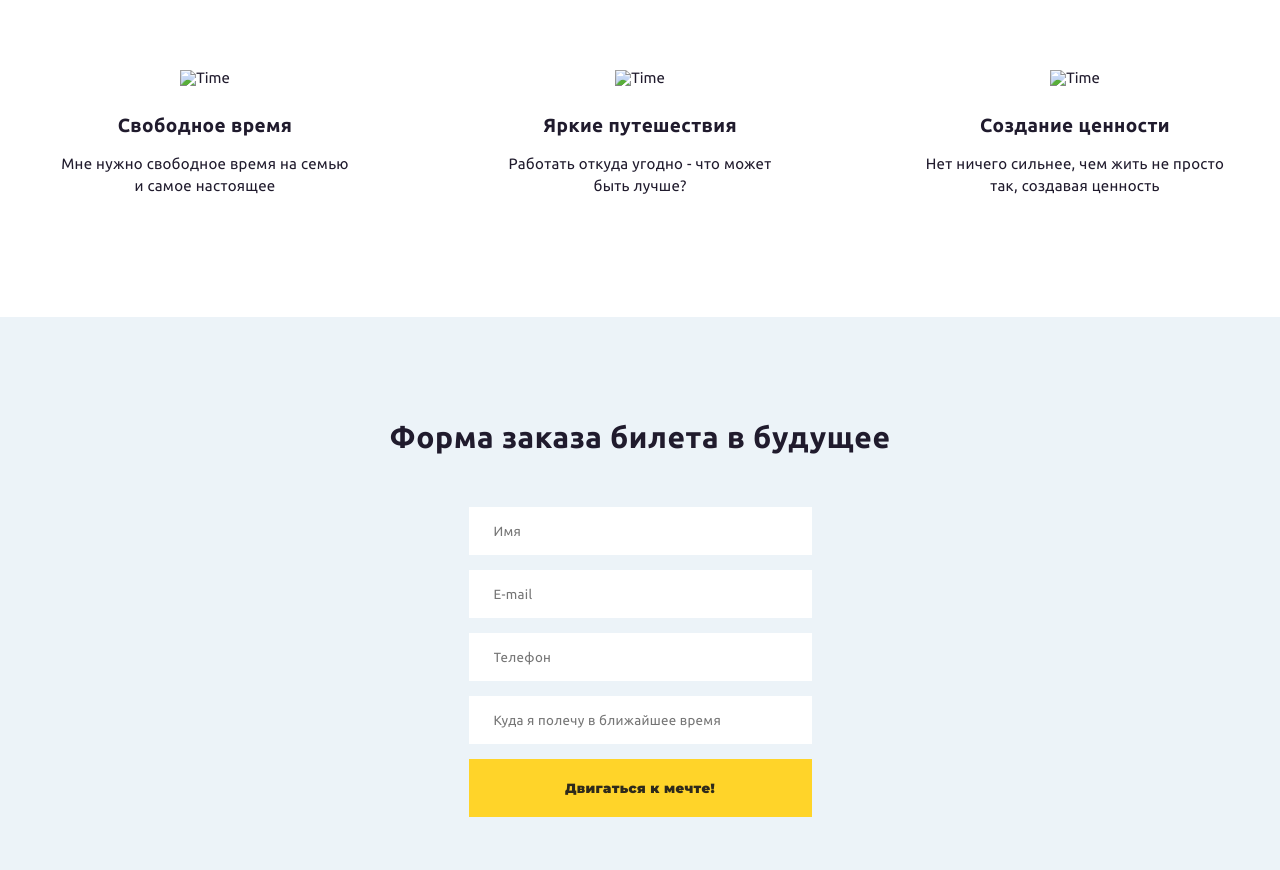
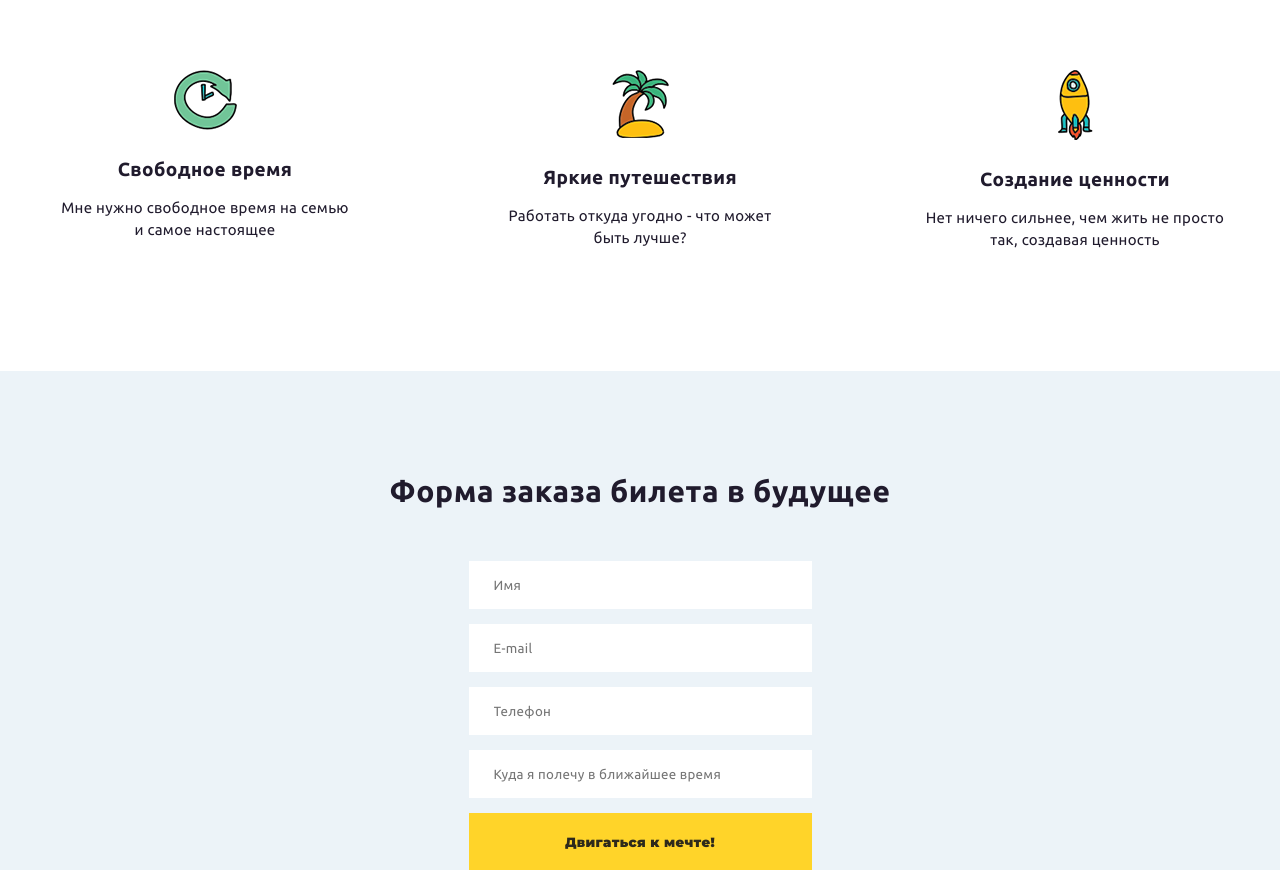
Before and after one commit to romanblyashuk94/mywayhometaskvvn4, a plain HTML site: page index.html in a window 1280 px wide. Shown: the part 964-1834 px from the top of the page. Drawn offline with nearby package versions, Linux system fonts and the light colour scheme; the site is published under a folder, as on GitHub Pages, so addresses that start at the root find nothing.

Commit message:
Add files via upload

```diff
--- a/#source/scss/style.scss
+++ b/#source/scss/style.scss
@@ -70,7 +70,7 @@ body {
                 margin: 35px 0 0 0;
                 &:hover {
                     background: #FFF;
-                    box-shadow: 2px 2px 5px #ffd429;
+                    box-shadow: 2px 2px 10px #ffd429;
                 }
             }
         }
--- a/index.html
+++ b/index.html
@@ -27,17 +27,17 @@
             <h2 class="section-title">Что меня ждет впереди</h2>
             <div class="waiting-columns">
                 <div class="waiting__columns__item">
-                    <img src="/img/pict1.png" alt="Time">
+                    <img src="img/pict1.png" alt="Time">
                     <h3 class="column__title">Свободное время</h3>
                     <p class="column__text">Мне нужно свободное время на семью и самое настоящее</p>
                 </div>
                 <div class="waiting__columns__item">
-                    <img src="/img/pict2.png" alt="Time">
+                    <img src="img/pict2.png" alt="Travels">
                     <h3 class="column__title">Яркие путешествия</h3>
                     <p class="column__text">Работать откуда угодно - что может быть лучше?</p>
                 </div>
                 <div class="waiting__columns__item">
-                    <img src="/img/pict3.png" alt="Time">
+                    <img src="img/pict3.png" alt="Worth">
                     <h3 class="column__title">Создание ценности</h3>
                     <p class="column__text">Нет ничего сильнее, чем жить не просто так, создавая ценность</p>
                 </div>
```
Also changed, not shown: css/style.css.
